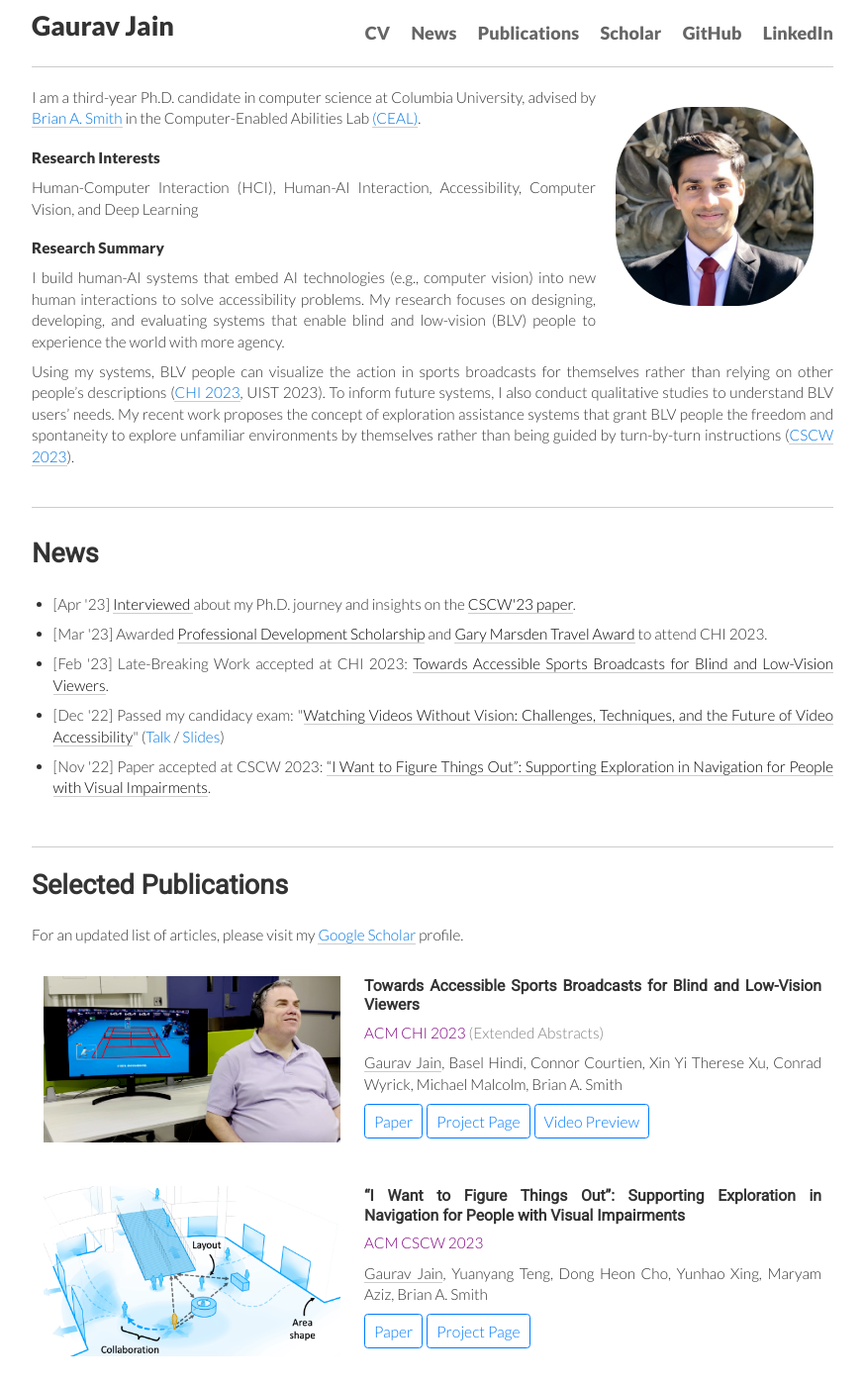
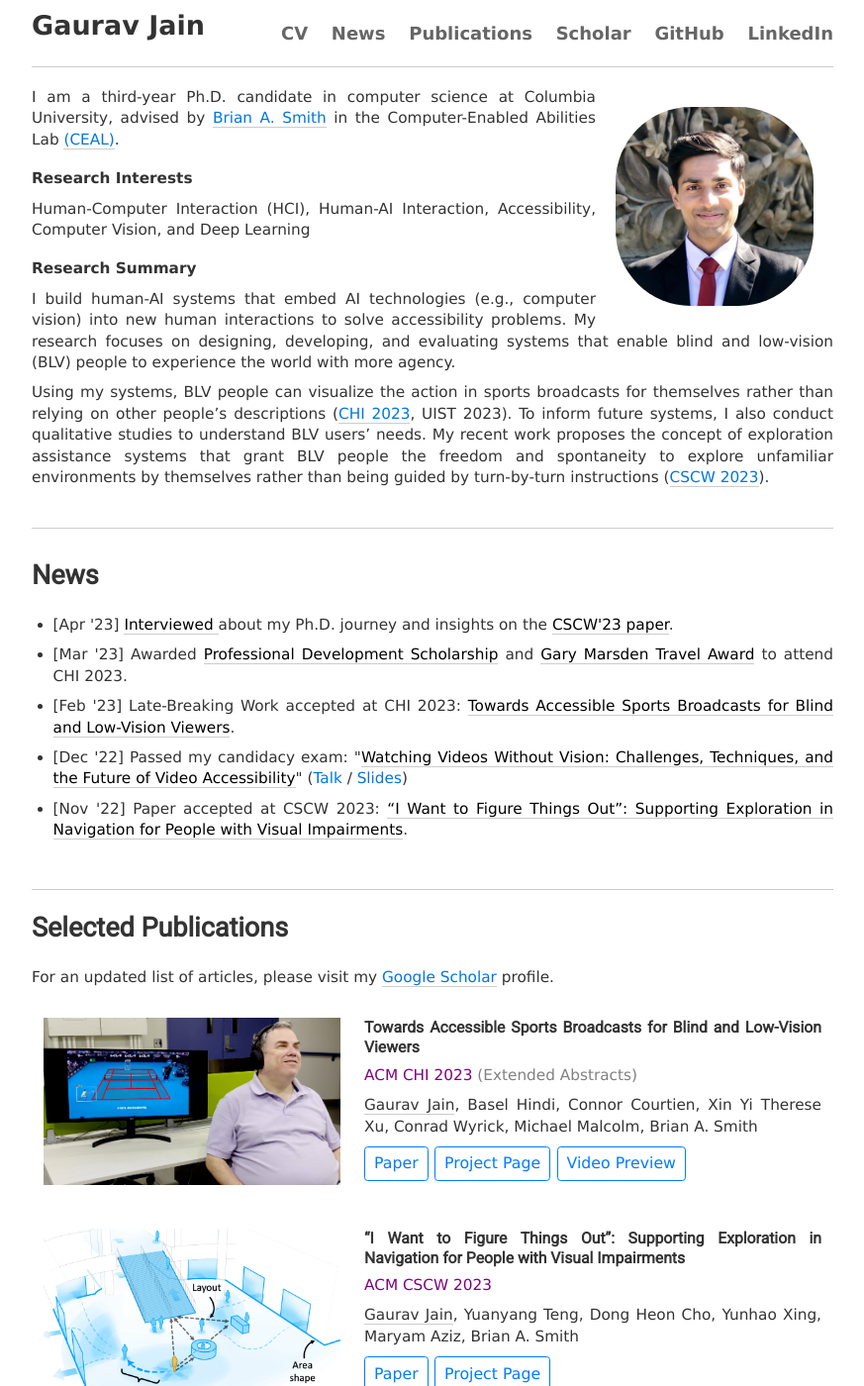
Before and after one commit to Gaurav1302/gaurav1302.github.io, a Jekyll site: the page built from index.html, in a window 1280 px wide and 1400 px high. Shown: the whole window at 99% size, without its empty margins (203-1076 px from the left). Built offline with Jekyll 4.4.1, drawn with Linux system fonts in a browser that asks for light colours; nearby versions of some CDN libraries.

Commit message:
updated font

```diff
--- a/_sass/_variables.scss
+++ b/_sass/_variables.scss
@@ -2,7 +2,7 @@
 $base-font-size: 12px;
 $base-font-weight: 400;
 $bold-font-weight: bold !default;
-$font-family: 'Lato', 'Verdana', Georgia, 'Times New Roman', serif !default;
+$font-family: 'Titillium Web', 'Verdana', Georgia, 'Times New Roman', serif !default;
 $line-height: 0.5 !default;
 $heading-font-family: 'Roboto', 'Helvetica Neue', Helvetica, sans-serif !default;
 $heading-font-weight: 700 !default;
```
